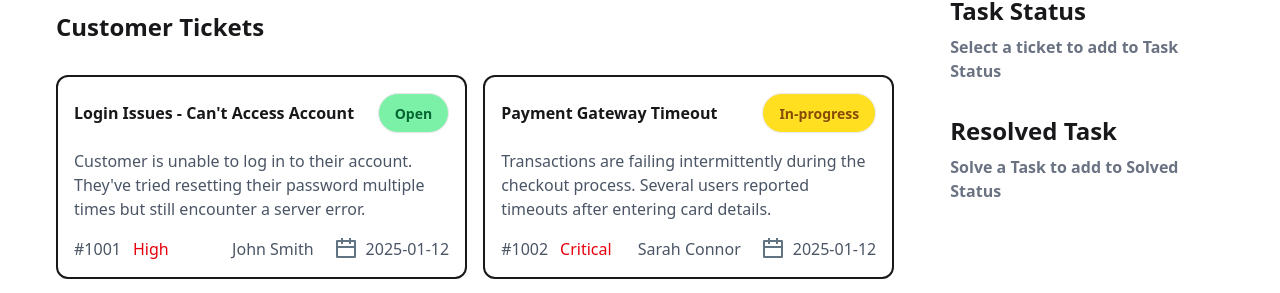
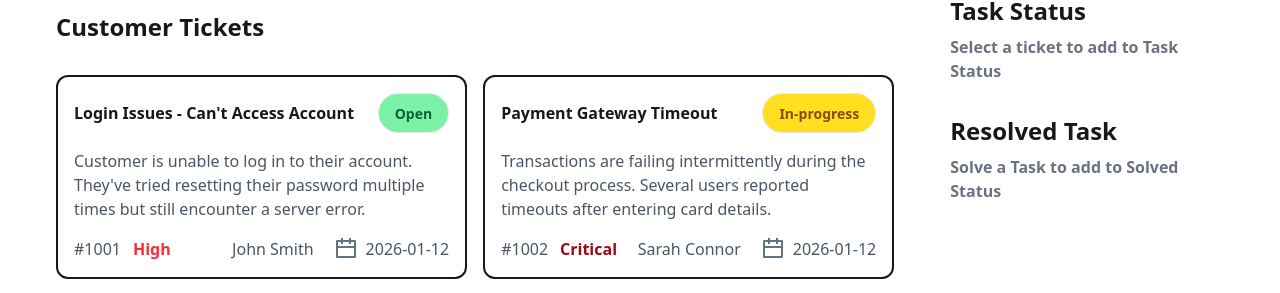
Before and after one commit to bmfaysal33/CS-tickets, a React (Vite) app: page / in a window 1280 px wide. Shown: the part 438-731 px from the top of the page. Built offline with nearby package versions, Linux system fonts and the light colour scheme.

Commit message:
added toastify, improved design and UX

```diff
--- a/package.json
+++ b/package.json
@@ -13,6 +13,7 @@
     "@tailwindcss/vite": "^4.1.18",
     "react": "^19.2.0",
     "react-dom": "^19.2.0",
+    "react-toastify": "^11.0.5",
     "tailwindcss": "^4.1.18"
   },
   "devDependencies": {
--- a/public/CardData.json
+++ b/public/CardData.json
@@ -6,7 +6,7 @@
     "customer": "John Smith",
     "priority": "High",
     "status": "Open",
-    "createdAt": "2025-01-12"
+    "createdAt": "2026-01-12"
   },
   {
     "id": "1002",
@@ -15,7 +15,7 @@
     "customer": "Sarah Connor",
     "priority": "Critical",
     "status": "In-progress",
-    "createdAt": "2025-01-12"
+    "createdAt": "2026-01-12"
   },
   {
     "id": "1003",
@@ -24,7 +24,7 @@
     "customer": "Mike Ross",
     "priority": "Medium",
     "status": "Open",
-    "createdAt": "2025-01-11"
+    "createdAt": "2026-01-11"
   },
   {
     "id": "1004",
@@ -33,7 +33,7 @@
     "customer": "Jessica Pearson",
     "priority": "High",
     "status": "In-progress",
-    "createdAt": "2025-01-11"
+    "createdAt": "2026-01-11"
   },
   {
     "id": "1005",
@@ -42,7 +42,7 @@
     "customer": "Louis Litt",
     "priority": "Low",
     "status": "Open",
-    "createdAt": "2025-01-10"
+    "createdAt": "2026-01-10"
   },
   {
     "id": "1006",
@@ -51,7 +51,7 @@
     "customer": "Harvey Specter",
     "priority": "Medium",
     "status": "In-progress",
-    "createdAt": "2025-01-10"
+    "createdAt": "2026-01-10"
   },
   {
     "id": "1007",
@@ -60,7 +60,7 @@
     "customer": "Rachel Zane",
     "priority": "High",
     "status": "Open",
-    "createdAt": "2025-01-09"
+    "createdAt": "2026-01-09"
   },
   {
     "id": "1008",
@@ -69,7 +69,7 @@
     "customer": "Donna Paulsen",
     "priority": "Low",
     "status": "Open",
-    "createdAt": "2025-01-09"
+    "createdAt": "2026-01-09"
   },
   {
     "id": "1009",
@@ -78,7 +78,7 @@
     "customer": "Katrina Bennett",
     "priority": "Critical",
     "status": "In-progress",
-    "createdAt": "2025-01-08"
+    "createdAt": "2026-01-08"
   },
   {
     "id": "1010",
@@ -87,7 +87,7 @@
     "customer": "Alex Williams",
     "priority": "Medium",
     "status": "Open",
-    "createdAt": "2025-01-08"
+    "createdAt": "2026-01-08"
   },
   {
     "id": "1011",
@@ -96,7 +96,7 @@
     "customer": "Samantha Wheeler",
     "priority": "High",
     "status": "In-progress",
-    "createdAt": "2025-01-07"
+    "createdAt": "2026-01-07"
   },
   {
     "id": "1012",
@@ -105,6 +105,6 @@
     "customer": "Robert Zane",
     "priority": "Low",
     "status": "Open",
-    "createdAt": "2025-01-07"
+    "createdAt": "2026-01-07"
   }
 ]
--- a/src/App.jsx
+++ b/src/App.jsx
@@ -3,6 +3,7 @@ import "./App.css";
 import MainCard from "./Components/MainCard/MainCard";
 import Navbar from "./Components/Navbar/Navbar";
 import Footer from "./Components/Footer/Footer";
+import { ToastContainer } from "react-toastify";
 
 const ticketData = async () => {
   const res = await fetch("/CardData.json");
@@ -12,9 +13,8 @@ const ticketData = async () => {
 const ticektPromise = ticketData();
 
 function App() {
-const [progress, setProgress] = useState(0);
-const [resolved, setResolved]= useState(0)
-
+  const [progress, setProgress] = useState(0);
+  const [resolved, setResolved] = useState(0);
 
   return (
     <>
@@ -41,10 +41,18 @@ const [resolved, setResolved]= useState(0)
         </div>
       </div>
 
-      <Suspense fallback={<h1>I'm coming...</h1>}>
-        <MainCard ticektPromise={ticektPromise} progress={progress} setProgress={setProgress} resolved={resolved} setResolved={setResolved}></MainCard>
+      <Suspense fallback={<span className="loading loading-spinner loading-xl"></span>}>
+        <MainCard
+          ticektPromise={ticektPromise}
+          progress={progress}
+          setProgress={setProgress}
+          resolved={resolved}
+          setResolved={setResolved}
+        ></MainCard>
       </Suspense>
       <Footer></Footer>
+
+      <ToastContainer></ToastContainer>
     </>
   );
 }
--- a/src/Components/MainCard/MainCard.jsx
+++ b/src/Components/MainCard/MainCard.jsx
@@ -1,7 +1,14 @@
 import React, { use, useState } from "react";
 import Tickets from "./Tickets";
+import { toast } from "react-toastify";
 
-const MainCard = ({ ticektPromise, progress, setProgress,resolved, setResolved }) => {
+const MainCard = ({
+  ticektPromise,
+  progress,
+  setProgress,
+  resolved,
+  setResolved,
+}) => {
   const ticketInfo = use(ticektPromise);
 
   const [tickets, setTickets] = useState(ticketInfo);
@@ -13,24 +20,15 @@ const MainCard = ({ ticektPromise, progress, setProgress,resolved, setResolved }
     setTickets(fileteredCards);
   };
 
-
   const handleTask = (taskish) => {
     removeCard(taskish);
     const taskData = selectedCard.filter((card) => card.id !== taskish.id);
     setSelectedCard(taskData);
     setTask([...task, taskish]);
-    setProgress(progress -1)
-    setResolved(resolved+1)
+    setProgress(progress - 1);
+    setResolved(resolved + 1);
+    toast("Completed");
   };
-
-
-
-
-
-  console.log(selectedCard);
-  console.log(task);
-
-
 
   return (
     <div className="flex flex-col-reverse md:flex-row justify-between gap-6 max-w-[1200px] mx-auto mt-20 ">
@@ -86,12 +84,9 @@ const MainCard = ({ ticektPromise, progress, setProgress,resolved, setResolved }
             </p>
           ) : (
             task.map((cards) => (
-
               <div className="px-4 py-2 border-2 bg-green-100 font-semibold rounded-2xl my-4 text-left">
                 <h1 className="mb-3 font-semibold">{cards.title}</h1>
-                <p
-                  className=" w-full  text-green-600 font-semibold rounded-2xl"
-                >
+                <p className=" w-full  text-green-600 font-semibold rounded-2xl">
                   Completed
                 </p>
               </div>
--- a/src/Components/MainCard/Tickets.jsx
+++ b/src/Components/MainCard/Tickets.jsx
@@ -1,34 +1,63 @@
-import React, { use } from 'react'
+import React, { use } from "react";
+import { toast } from "react-toastify";
 
-const Tickets = ({progress, setProgress, setSelectedCard, selectedCard, ticket, removeCard}) => {
-
-    const handleProgress = (card) =>{
-        setProgress(progress + 1)
-        setSelectedCard([...selectedCard, card])
-        // console.log(card)
+const Tickets = ({
+  progress,
+  setProgress,
+  setSelectedCard,
+  selectedCard,
+  ticket,
+}) => {
+  const handleProgress = (card) => {
+    const isAlreadySelected = selectedCard.find((cd) => cd.id === card.id);
+    if (!isAlreadySelected) {
+      setProgress(progress + 1);
+      setSelectedCard([...selectedCard, card]);
+      toast("In-progress");
+    } else {
+      toast.warn("Already Selected");
     }
 
+    // console.log(card)
+  };
+  const isSelected = selectedCard.find((item) => item.id === ticket.id);
+
   return (
-
-<div onClick={()=>{ handleProgress(ticket)} } className="border-2 rounded-xl p-4 hover:cursor-pointer">
+    <div
+      onClick={() => {
+        handleProgress(ticket);
+      }}
+      className={`border-2 rounded-xl p-4 ${isSelected ? "opacity-50 cursor-not-allowed bg-gray-100" : "hover:cursor-pointer hover:border-blue-400 hover:bg-blue-100"} `}
+    >
       <div className="flex items-center justify-between mb-4">
         <h3 className="font-bold">{ticket.title}</h3>
-            <button className={`btn rounded-full  ${ ticket.status === "Open"? "bg-green-300 text-green-800":"bg-yellow-300 text-yellow-800" }`}>{ticket.status}</button>
+        <button
+          className={`btn rounded-full ${ticket.status === "Open" ? "bg-green-300 text-green-800" : "bg-yellow-300 text-yellow-800"}`}
+        >
+          {ticket.status}
+        </button>
       </div>
-        <p className='text-gray-600'>{ticket.description}</p>
+
+      <p className="text-gray-600">{ticket.description}</p>
       <div className="flex flex-col md:flex-row gap-3 justify-between items-center mt-4">
         <div className="flex justify-between items-center">
-                <p className='mr-3 text-gray-600'>#{ticket.id}</p>
-                <p className='text-red-600'>{ticket.priority}</p>
+          <p className="mr-3 text-gray-600">#{ticket.id}</p>
+          <p
+            className={`font-bold ${ticket.priority === "Critical" ? "text-red-800" : ticket.priority === "High" ? "text-red-500" : ticket.priority === "Medium" ? "text-amber-500" : "text-emerald-600"}`}
+          >
+            {ticket.priority}
+          </p>
         </div>
         <div className="flex justify-between items-center">
-                <p className='mr-5 text-gray-600'>{ticket.customer}</p>
-                <p className='text-gray-600 flex items-center'><img className='mr-2' src="/calendar.png" alt="" />{ticket.createdAt}</p>
+          <p className="mr-5 text-gray-600">{ticket.customer}</p>
+          <p className="text-gray-600 flex items-center">
+            <img className="mr-2" src="/calendar.png" alt="" />
+            {ticket.createdAt}
+          </p>
         </div>
       </div>
     </div>
+  );
+};
 
-  )
-}
-
-export default Tickets
+export default Tickets;
```
Also changed, not shown: 2 other files (tests, documents, lock files or other folders). Lines whose indentation alone changed are shown as unchanged.
